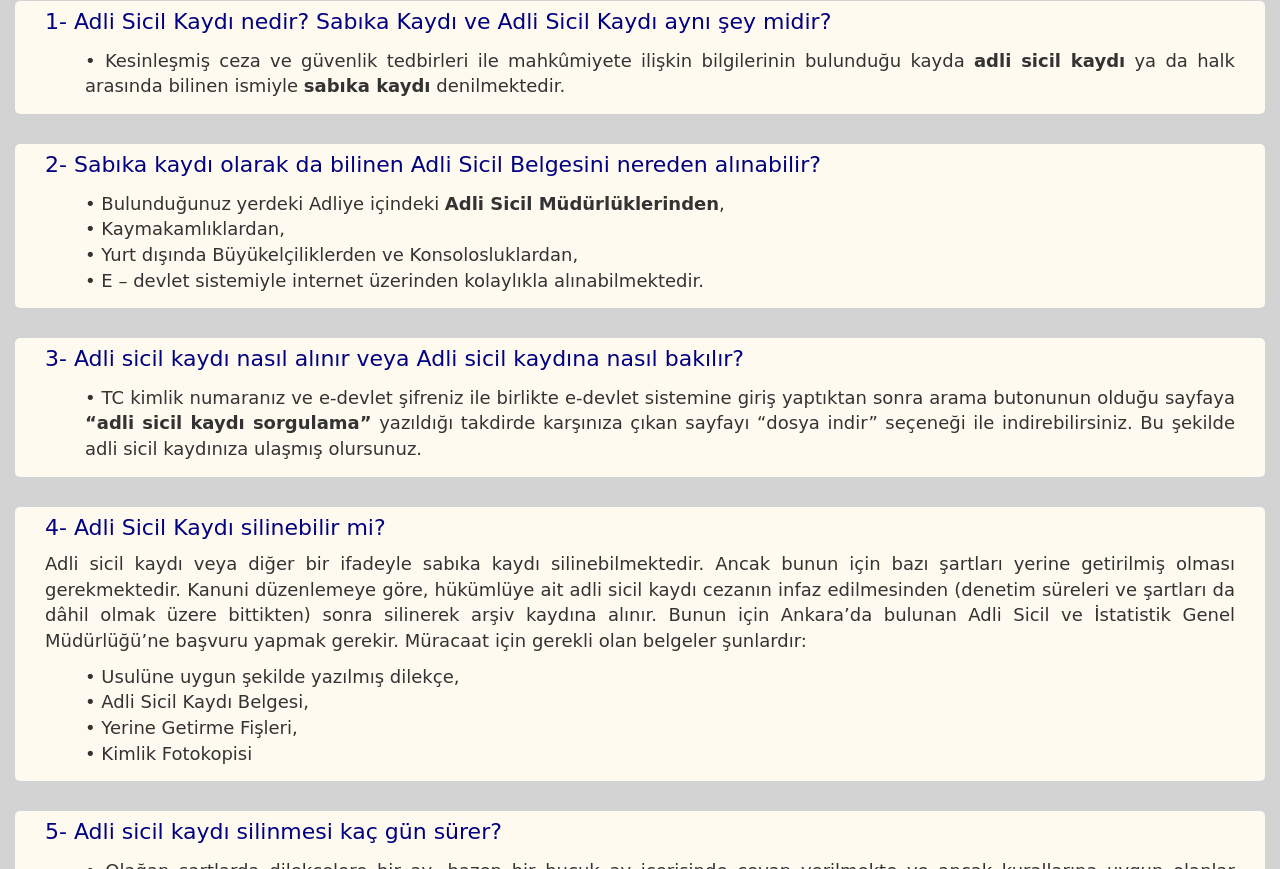
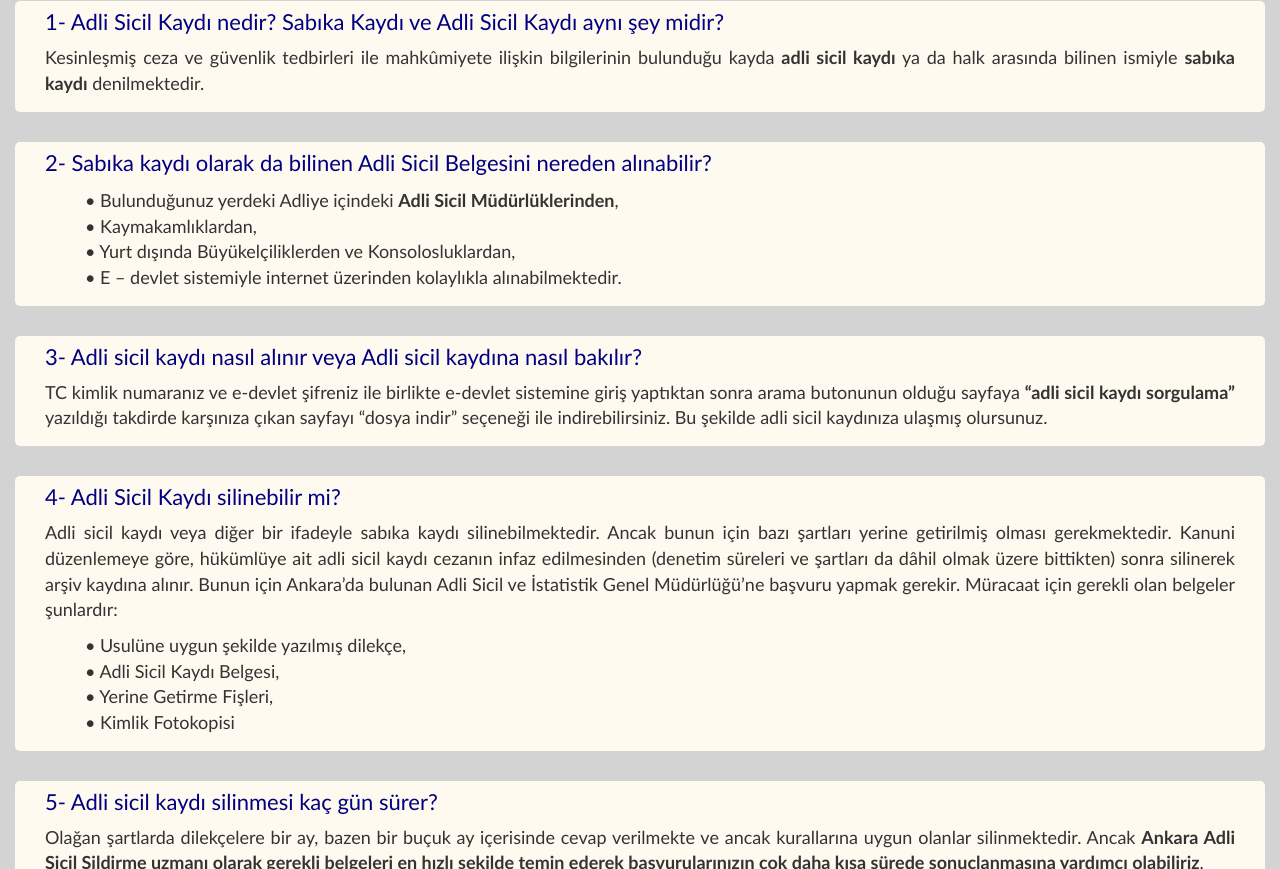
Before and after one commit to beratisahin/arsivsildir, a React (Create React App) app: page / in a window 1280 px wide. Shown: the part 611-1480 px from the top of the page. Built offline with nearby package versions, Linux system fonts and the light colour scheme.

Commit message:
font family was changed

```diff
--- a/public/index.html
+++ b/public/index.html
@@ -8,7 +8,7 @@
     <link rel="shortcut icon" type="image/icon" href="%PUBLIC_URL%/favicon.ico">
     <meta name="viewport" content="width=device-width, initial-scale=1" />
     <meta name="theme-color" content="#000000" />
-    <meta name="keywords" content="Adli, Sicil, Adli Sicil, Adli Sicil Kaydı, Sabıka, Sabıka Kaydı"/>
+    <meta name="keywords" content="Adli, Sicil, Adli Sicil, Adli Sicil Kaydı, Sabıka, Sabıka Kaydı, Ankara, Kızılay, Adalet, Avukat, Sıhhiye, Sincan"/>
     <meta
       name="description"
       content="Adli Sicil Kayıtlarınızı sildirmek ile ilgili tüm sorularınız için iletişime geçin. Avukatlarımız sizler için her işlemi halletsin..."
--- a/src/components/footer/Foooter.js
+++ b/src/components/footer/Foooter.js
@@ -35,7 +35,7 @@ export default class Foooter extends Component {
           </div>
 
           <div className="col-lg-3 col-md-6 col-sm-6 col-12">
-            <b style={{ color: "black", fontSize: "20px",fontFamily:"Comic Sans MS, cursive, sans-serif" }}>Adli Sicil Kaydı Nedir?</b>
+            <b style={{ color: "black", fontSize: "20px",fontFamily:"Trebuchet MS, Helvetica, sans-serif" }}>Adli Sicil Kaydı Nedir?</b>
             <p
               className="mt-4"
               style={{
@@ -58,15 +58,15 @@ export default class Foooter extends Component {
           <div className="col-lg-3 col-md-6 col-sm-6 col-12">
             <b style={{ color: "black", fontSize: "20px",fontFamily:"Comic Sans MS, cursive, sans-serif" }}>Kurumsal</b>
             <ul className="bottomlist">
-              <li onClick={() => this.scrollToTop()} style={{ color: "black",fontSize:"16px",fontFamily:"Comic Sans MS, cursive, sans-serif"}}>
+              <li onClick={() => this.scrollToTop()} style={{ color: "black",fontSize:"16px",fontFamily:"Trebuchet MS, Helvetica, sans-serif"}}>
                 <Link to="/hakkimizda" >Hakkımızda</Link>
               </li>
 
-              <li onClick={() => this.scrollToTop()} style={{ color: "black",fontSize:"16px",fontFamily:"Comic Sans MS, cursive, sans-serif" }}>
+              <li onClick={() => this.scrollToTop()} style={{ color: "black",fontSize:"16px",fontFamily:"Trebuchet MS, Helvetica, sans-serif" }}>
                 <Link to="/referanslarimiz">Referanslarımız</Link>
               </li>
 
-              <li onClick={() => this.scrollToTop()} style={{ color: "black",fontSize:"16px",fontFamily:"Comic Sans MS, cursive, sans-serif" }}>
+              <li onClick={() => this.scrollToTop()} style={{ color: "black",fontSize:"16px",fontFamily:"Trebuchet MS, Helvetica, sans-serif" }}>
                 <Link to="/iletisim">İletişim</Link>
               </li>
             </ul>
@@ -76,7 +76,7 @@ export default class Foooter extends Component {
             className="col-lg-3 col-md-6 col-sm-6 col-12"
             style={{ fontSize: "15px" }}
           >
-            <p style={{ color: "black", fontWeight: "bold", fontSize: "20px",fontFamily:"Comic Sans MS, cursive, sans-serif" }}>
+            <p style={{ color: "black", fontWeight: "bold", fontSize: "20px",fontFamily:"Trebuchet MS, Helvetica, sans-serif" }}>
               Sosyal Medya
             </p>
             <a className="icon"
@@ -102,7 +102,7 @@ export default class Foooter extends Component {
 
             <br/>
             <br/>
-            <p style={{ color: "blue", fontSize: "16px", textAlign: "left",fontFamily:"Comic Sans MS, cursive, sans-serif"}}>
+            <p style={{ color:"#4682B4", fontSize: "16px", textAlign: "left",fontFamily:"Trebuchet MS, Helvetica, sans-serif"}}>
               {" "}
               <a >
                 <EmailIcon style={{fontSize:"20px"}}/>
@@ -110,7 +110,7 @@ export default class Foooter extends Component {
               </a>
                adlisicilsildir@gmail.com
             </p>
-            <p style={{ color: "blue", fontSize: "16px", textAlign: "left",fontFamily:"Comic Sans MS, cursive, sans-serif"}}>
+            <p style={{ color:"#4682B4", fontSize: "16px", textAlign: "left",fontFamily:"Trebuchet MS, Helvetica, sans-serif"}}>
               {" "}
               <a>
                 <SettingsPhoneIcon style={{fontSize:"20px"}} />
@@ -118,7 +118,7 @@ export default class Foooter extends Component {
               </a>{" "}
               0542 772 4718
             </p>
-            <p style={{ color: "blue", fontSize: "16px", textAlign: "left" ,fontFamily:"Comic Sans MS, cursive, sans-serif"}}>
+            <p style={{ color:"#4682B4", fontSize: "16px", textAlign: "left" ,fontFamily:"Trebuchet MS, Helvetica, sans-serif"}}>
               {" "}
               <a>
                 <HomeIcon style={{fontSize:"20px"}}/>
--- a/src/components/header/TopMenu.js
+++ b/src/components/header/TopMenu.js
@@ -20,7 +20,8 @@ export default class TopMenu extends Component {
 
               style={{ height: "auto", width: "100px" }}
               src={logo}
-              alt="logo"
+              title="adli sicil"
+              alt="adli sicil"
 
             ></img>
             </a>
--- a/src/components/home/Home.js
+++ b/src/components/home/Home.js
@@ -14,7 +14,7 @@ function Home() {
           <Services
             title="1- Adli Sicil Kaydı nedir? Sabıka Kaydı ve Adli Sicil Kaydı aynı şey midir?"
 
-            li1={<>•	Kesinleşmiş ceza ve güvenlik tedbirleri ile mahkûmiyete ilişkin bilgilerinin bulunduğu kayda <strong>adli sicil kaydı</strong>  ya da halk arasında bilinen ismiyle <strong>sabıka kaydı</strong> denilmektedir.</>}
+            text={<>Kesinleşmiş ceza ve güvenlik tedbirleri ile mahkûmiyete ilişkin bilgilerinin bulunduğu kayda <strong>adli sicil kaydı</strong>  ya da halk arasında bilinen ismiyle <strong>sabıka kaydı</strong> denilmektedir.</>}
 
 
 
@@ -37,7 +37,7 @@ function Home() {
         <div className="col-sm-12 col-12">
           <Services
             title="3- Adli sicil kaydı nasıl alınır veya Adli sicil kaydına nasıl bakılır?"
-            li1={<>•	TC kimlik numaranız ve e-devlet şifreniz ile birlikte e-devlet sistemine  giriş yaptıktan sonra arama butonunun olduğu sayfaya <strong>“adli sicil kaydı sorgulama”</strong>  yazıldığı takdirde karşınıza çıkan sayfayı “dosya indir” seçeneği ile indirebilirsiniz. Bu şekilde adli sicil kaydınıza ulaşmış olursunuz.</>}
+            text={<>TC kimlik numaranız ve e-devlet şifreniz ile birlikte e-devlet sistemine  giriş yaptıktan sonra arama butonunun olduğu sayfaya <strong>“adli sicil kaydı sorgulama”</strong>  yazıldığı takdirde karşınıza çıkan sayfayı “dosya indir” seçeneği ile indirebilirsiniz. Bu şekilde adli sicil kaydınıza ulaşmış olursunuz.</>}
 
           />
         </div>
@@ -56,7 +56,7 @@ function Home() {
         <div className="col-sm-12 col-12">
           <Services
             title="5- Adli sicil kaydı silinmesi kaç gün sürer?"
-            li1={<>•	Olağan şartlarda dilekçelere bir ay, bazen bir buçuk ay içerisinde cevap verilmekte ve ancak kurallarına uygun olanlar silinmektedir.  Ancak <strong>Ankara Adli Sicil Sildirme uzmanı olarak gerekli belgeleri en hızlı şekilde temin ederek başvurularınızın çok daha kısa sürede sonuçlanmasına yardımcı olabiliriz</strong>.</>}
+            text={<>Olağan şartlarda dilekçelere bir ay, bazen bir buçuk ay içerisinde cevap verilmekte ve ancak kurallarına uygun olanlar silinmektedir.  Ancak <strong>Ankara Adli Sicil Sildirme uzmanı olarak gerekli belgeleri en hızlı şekilde temin ederek başvurularınızın çok daha kısa sürede sonuçlanmasına yardımcı olabiliriz</strong>.</>}
           />
         </div>
 
--- a/src/components/kurumsal/hakkimizda/Hakkimizda.js
+++ b/src/components/kurumsal/hakkimizda/Hakkimizda.js
@@ -9,7 +9,7 @@ function Hakkimizda() {
 
 
 
-            <div className="hakkımızda" style={{fontFamily:'Comic Sans MS, cursive, sans-serif'}}>
+            <div className="hakkımızda" style={{fontFamily:"Trebuchet MS, Helvetica, sans-serif"}}>
                 <h3 style={{textAlign:"center",color:"orange"}}>Hakkımızda</h3>
                 <p className="hak" >
                 Danışmanlık  ofisimiz, Ankara merkezli bir danışmanlık ofisi olup Türkiye genelindeki ve yurt dışındaki çok sayıdaki çözüm ortağı ve bünyesindeki avukatlarla  birlikte yerli ve yabancı danışanlarına  ticari ve hukuki danışmanlık hizmetleri sunmaktadır.
@@ -27,7 +27,7 @@ Ofisimiz, müvekkil-vekil, danışan-danışman arasındaki karşılıklı güve
                 </p>
                 <br/>
 
-                <img src={law3_1} className="d-block" alt="logo" style={{width:"100%",height:"300px", paddingLeft:"10%",paddingRight:"10%"}}></img>
+                <img src={law3_1} className="d-block" title="adli sicil" alt="sabıka kaydı" style={{width:"100%",height:"300px", paddingLeft:"10%",paddingRight:"10%"}}></img>
                 <br/>
 
 
--- a/src/components/kurumsal/lokasyonumuz/Lokasyonumuz.js
+++ b/src/components/kurumsal/lokasyonumuz/Lokasyonumuz.js
@@ -8,7 +8,7 @@ function Lokasyonumuz() {
 
 
         <div className="referans" style= {{margin:"auto"}}>
-        <h3 style={{textAlign:"center",color:"orange",fontFamily:'Comic Sans MS, cursive, sans-serif'}}>Lokasyonumuz</h3>
+        <h3 style={{textAlign:"center",color:"orange",fontFamily:"Trebuchet MS, Helvetica, sans-serif"}}>Lokasyonumuz</h3>
             <img
 
               style={{ height: "auto", width: "100%",paddingLeft:"5%",paddingRight:"5%"}}
--- a/src/components/kurumsal/referanslarimiz/Referanslarimiz.js
+++ b/src/components/kurumsal/referanslarimiz/Referanslarimiz.js
@@ -8,7 +8,7 @@ function Referanslarimiz() {
 
 
         <div className="referans" style= {{margin:"auto"}}>
-        <h3 style={{textAlign:"center",color:"orange",fontFamily:'Comic Sans MS, cursive, sans-serif'}}>Referanslarımız</h3>
+        <h3 style={{textAlign:"center",color:"orange",fontFamily:"Trebuchet MS, Helvetica, sans-serif"}}>Referanslarımız</h3>
             <img
 
               style={{ height: "auto", width: "100%",margin:"auto"}}
--- a/src/components/services/Services.css
+++ b/src/components/services/Services.css
@@ -1,9 +1,9 @@
 .card-text,.card-list1,.card-list2, .card-list3, .card-list4{
-    font-family: 'Comic Sans MS', cursive, sans-serif;
+    font-family: 'Trebuchet MS', Helvetica, sans-serif;
 
 }
 
 .card-title{
     font-size: 22px;
-    font-family: 'Comic Sans MS', cursive, sans-serif;
+    font-family: 'Trebuchet MS', Helvetica, sans-serif;
 }
--- a/src/components/services/Services.js
+++ b/src/components/services/Services.js
@@ -14,10 +14,10 @@ export default class Services extends Component {
 
                                 <p class="card-text" style={{fontSize:"18px",textAlign:"justify"}}>{text}</p>
                                 <ul>
-                                        <li class="card-list1" style={{fontSize:"18px",listStyleType:"none",textAlign:"justify"}}>{li1}</li>
-                                        <li class="card-list2" style={{fontSize:"18px",listStyleType:"none",textAlign:"justify"}}>{li2}</li>
-                                        <li class="card-list3" style={{fontSize:"18px",listStyleType:"none",textAlign:"justify"}}>{li3}</li>
-                                        <li class="card-list4" style={{fontSize:"18px",listStyleType:"none",textAlign:"justify"}}>{li4}</li>
+                                        <li class="card-list1" style={{fontSize:"18px",listStyleType:"none",textAlign:"left"}}>{li1}</li>
+                                        <li class="card-list2" style={{fontSize:"18px",listStyleType:"none",textAlign:"left"}}>{li2}</li>
+                                        <li class="card-list3" style={{fontSize:"18px",listStyleType:"none",textAlign:"left"}}>{li3}</li>
+                                        <li class="card-list4" style={{fontSize:"18px",listStyleType:"none",textAlign:"left"}}>{li4}</li>
 
                                 </ul>
 
--- a/src/components/slider/Slider.js
+++ b/src/components/slider/Slider.js
@@ -14,19 +14,19 @@ export default class Slider extends Component {
                 <div id="carouselExampleInterval" className="carousel slide" data-ride="carousel">
                     <div className="carousel-inner">
                         <div className="carousel-item active" data-interval="2000">
-                            <img src={law3} className="d-block img-responsive w-100" alt="logo" style={{height:"400px"}}></img>
+                            <img src={law3} className="d-block img-responsive w-100" title="adli sicil" alt="logo" style={{height:"400px"}}></img>
                             <h4 style={{display:"flex", justifyContent:"center",textAlign:"center"}}></h4>
                          </div>
                         <div className="carousel-item" data-interval="2000">
-                            <img src={law2} className="d-block img-responsive w-100" alt="logo" style={{height:"400px"}}></img>
+                            <img src={law2} className="d-block img-responsive w-100" title="sabıka kaydı" alt="logo" style={{height:"400px"}}></img>
                             <h4 style={{display:"flex", justifyContent:"center",textAlign:"center"}}></h4>
                         </div>
                         <div className="carousel-item">
-                            <img src={law1} className="d-block img-responsive w-100" alt="logo" style={{height:"400px"}}></img>
+                            <img src={law1} className="d-block img-responsive w-100" title="adli sicil" alt="logo" style={{height:"400px"}}></img>
                             <h4 style={{display:"flex", justifyContent:"center",textAlign:"center"}}></h4>
                         </div>
                         <div className="carousel-item">
-                            <img src={law4} className="d-block img-responsive w-100" alt="logo" style={{height:"400px"}}></img>
+                            <img src={law4} className="d-block img-responsive w-100" title="sabıka kaydı" alt="logo" style={{height:"400px"}}></img>
                             <h4 style={{display:"flex", justifyContent:"center",textAlign:"center"}}></h4>
                         </div>
 
```
Also changed, not shown: public/robots.txt, 1 other file (tests, documents, lock files or other folders).
